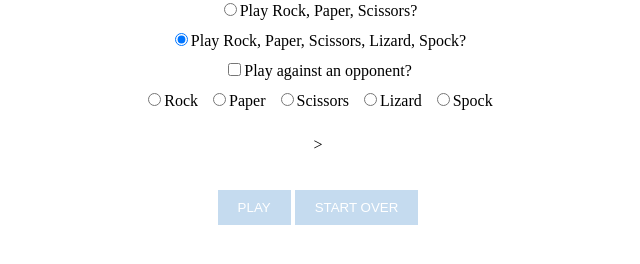
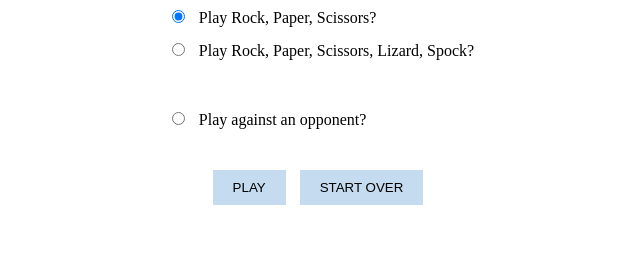
Before and after one commit to comp426-2023-spring/e02-stevezhengshiqi, a website with bundled scripts: page public/index.html in a window 1280 px wide. Shown: the whole page, without its empty margins (322-962 px from the left). Built offline with nearby package versions, Linux system fonts and the light colour scheme.

Commit message:
index: Refine checkbox * styles: Sync with html change

```diff
--- a/public/index.html
+++ b/public/index.html
@@ -1,6 +1,5 @@
 <html>
     <head>
-        <meta charset="UTF-8">
         <title>Rock</title>
         <!-- Link to your script file(s) and CSS in here somewhere -->
         <link rel="stylesheet" href="styles.css" />
@@ -10,43 +9,25 @@
 
     <!-- Your interface markup goes here -->
     <!-- For interface examples, look in the `/examples/` directory in the root of your starter code repo. -->
-
         <div class="container">
-            <label>
-                <input type="radio" name="mode" id="play-rps" checked>Play Rock, Paper, Scissors?
-            </label>
-            <label>
-                <input type="radio" name="mode" id="play-rpsls" checked>Play Rock, Paper, Scissors, Lizard, Spock?
-            </label>
-            <label>
-                <input type="checkbox" id="play-opponent">Play against an opponent?
-            </label>
-            <div class="usr-inputs hidden">
-                <label>
-                    <input type ="radio" name="usr-option" class="usr-option-button" data-choice="rock">Rock
-                </label>
-                <label>
-                    <input type ="radio" name="usr-option" class="usr-option-button" data-choice="paper">Paper
-                </label>
-                <label>
-                    <input type ="radio" name="usr-option" class="usr-option-button" data-choice="scissors">Scissors
-                </label>
-                <label>
-                    <input type ="radio" name="usr-option" class="usr-option-button" data-choice="lizard">Lizard
-                </label>
-                <label>
-                    <input type ="radio" name="usr-option" class="usr-option-button" data-choice="spock">Spock
-                </label>
+            <div class="mode-choice">
+                <input type="radio" name="mode" id="play-rps" class="mode-option" checked/>
+                <label for="play-rps">Play Rock, Paper, Scissors?</label>
+                <br />
+                <input type="radio" name="mode" id="play-rpsls" class="mode-option"/>
+                <label for="play-rpsls">Play Rock, Paper, Scissors, Lizard, Spock?</label>
+                <br />
+                <br />
+                <br />
+                <input type="radio" id="play-opponent" class="mode-option" />
+                <label for="play-opponent">Play against an opponent?</label>
             </div>
-        </div>
-        <div class="result hidden">
-            <p class = "usr-result"></p>
-            <p class = "oppont-result"></p>
-            <p class = "game-result">></p>
-         </div>
-         <div class="controls">
-            <button class="play-button">PLAY</button>
-            <button class="startOver-button">START OVER</button>
+            <div class="user-inputs"></div>
+            <div class="buttons">
+                <button class="play-button">PLAY</button>
+                <button class="startOver-button">START OVER</button>
+            </div>
+            <div class="results"></div>
         </div>
     </body>
 </html>
--- a/public/styles.css
+++ b/public/styles.css
@@ -1,23 +1,16 @@
 body {
     display: flex;
     flex-direction: column;
-    align-items: center;
-    justify-items: center;
+    text-align: left;
     margin: 0;
     padding: 0;
 }
 
-label {
-    margin-bottom: 10px;
+.container {
+    text-align: center;
 }
 
-.container {
-    display: flex;
-    flex-direction: column;
-    align-items: center;
-}
-
-button {
+.buttons {
     display: inline-block;
     border: none;
     color: white;
@@ -26,21 +19,36 @@ button {
     cursor: pointer;
 }
 
-.result {
-    text-align: center;
+.results {
+    text-align: left;
+}
+
+.mode-choice {
+    text-align: left;
+    display: inline-block;
     margin-bottom: 20px;
 }
 
-.usr-inputs {
-    display: flex;
-    flex-wrap: wrap;
-    justify-content: center;
-    gap: 10px;
+.mode-option {
+    text-align: left;
+    appearance: none;
+    border-radius: 100%;
+    outline: none;
+    cursor: pointer;
+    margin: 10px;
+}
+
+.mode-option:checked {
+    appearance: auto;
 }
 
 .play-button,
 .startOver-button {
+    padding: 10px 20px;
     background-color: #c5dbef;
+    border: none;
+    cursor: pointer;
+    margin: 5px;
 }
 
 .play-button:hover,
@@ -52,3 +60,9 @@ button {
 .startOver-button:focus {
     outline: none;
 }
+
+input[type="radio"] {
+    appearance: auto;
+    -webkit-appearance: radio;
+    -moz-appearance: radio;
+}
```
Also changed, not shown: 2 other files.
